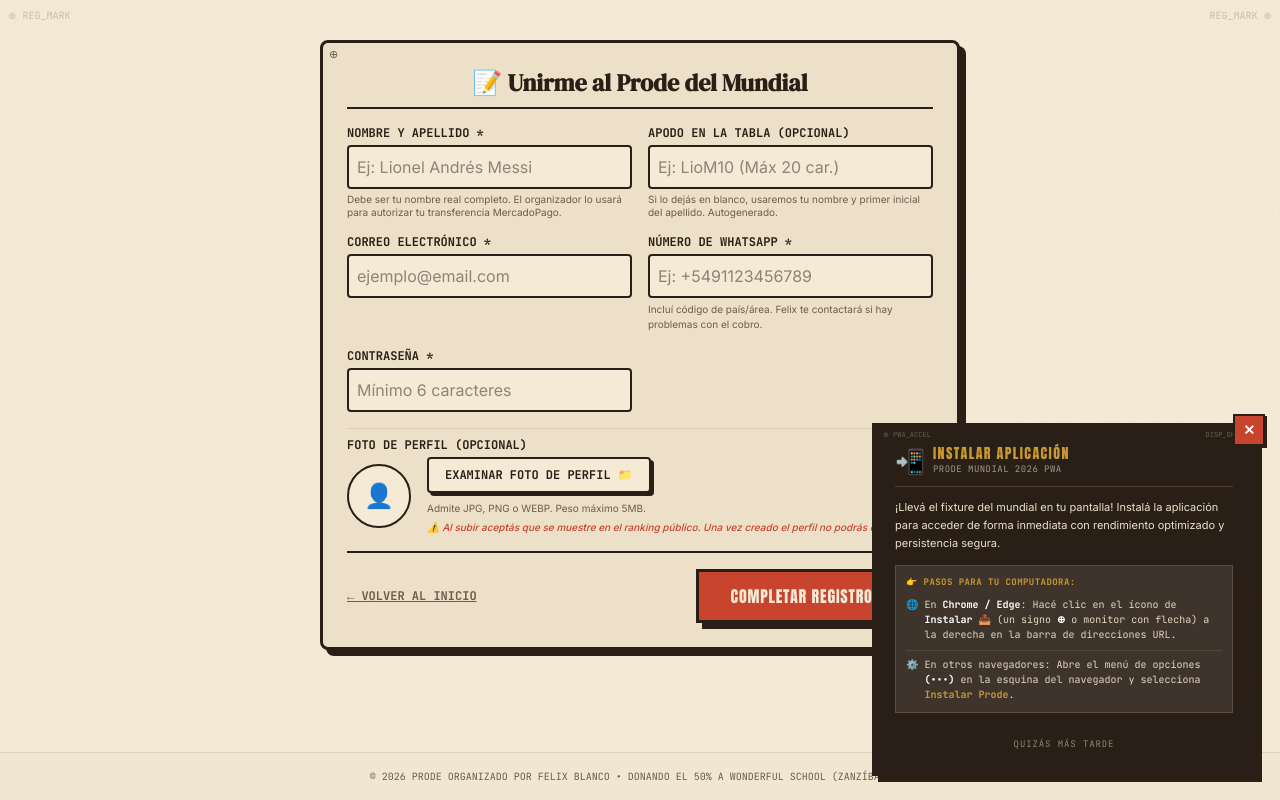
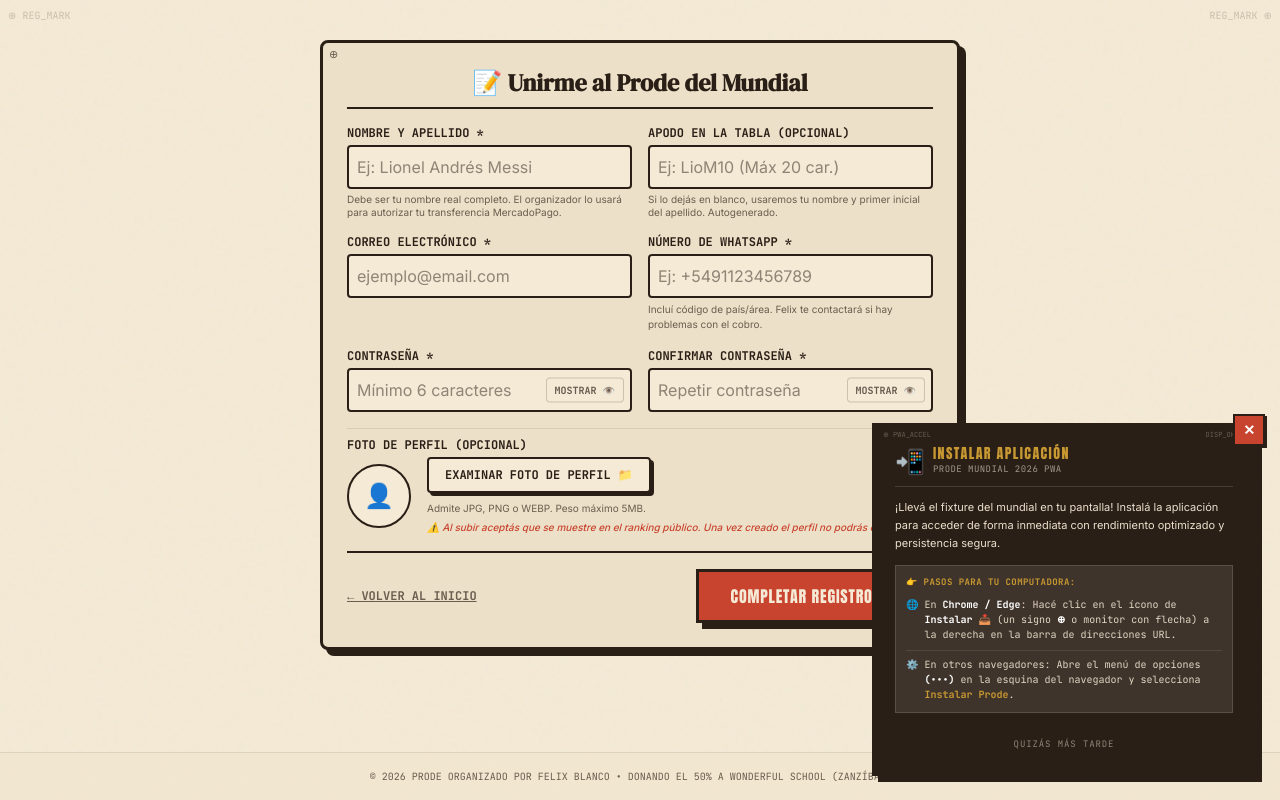
Before and after one commit to sebawhite/prode-mundial-2026, a React (Vite) app: page / in a window 1280 px wide. Both pictures are taken after a click on the button "CREAR MI CUENTA 🚀". Built offline with nearby package versions, Linux system fonts and the light colour scheme; no server answers; the database is empty.

Commit message:
feat: agregar campo confirmar contraseña, mostrar/ocultar visibilidad y fix typescript type

```diff
--- a/src/hooks/useAuth.tsx
+++ b/src/hooks/useAuth.tsx
@@ -124,6 +124,9 @@ export const compressImage = (file: File): Promise<string> => {
   });
 };
 
+// Flag global para mitigar condiciones de carrera durante el registro
+let isSigningUp = false;
+
 export const AuthProvider: React.FC<{ children: React.ReactNode }> = ({ children }) => {
   const [user, setUser] = useState<UserProfile | null>(null);
   const [loading, setLoading] = useState<boolean>(true);
@@ -151,6 +154,10 @@ export const AuthProvider: React.FC<{ children: React.ReactNode }> = ({ children
     } else {
       fetchPublicConfig();
       const unsubscribe = auth.onAuthStateChanged(async (authUser: any) => {
+        if (isSigningUp) {
+          console.log("onAuthStateChanged: Registro en progreso, omitiendo auto-fetch para evitar condiciones de carrera.");
+          return;
+        }
         if (authUser) {
           try {
             // Try of fetch user profile from Firestore to ensure freshness
@@ -405,6 +412,7 @@ export const AuthProvider: React.FC<{ children: React.ReactNode }> = ({ children
   }): Promise<UserProfile> => {
     setError(null);
     setLoading(true);
+    isSigningUp = true;
     try {
       const checkEmail = params.email.trim().toLowerCase();
       const isAdminEmail = checkEmail === "sebahotelmkt@gmail.com" || checkEmail === "felixblancovolpe@gmail.com";
@@ -515,6 +523,7 @@ export const AuthProvider: React.FC<{ children: React.ReactNode }> = ({ children
       setError(err.message);
       throw err;
     } finally {
+      isSigningUp = false;
       setLoading(false);
     }
   };
--- a/src/lib/firebase.ts
+++ b/src/lib/firebase.ts
@@ -13,7 +13,7 @@ const resolvedConfig = {
   storageBucket: metaEnv.VITE_FIREBASE_STORAGE_BUCKET || firebaseConfig?.storageBucket,
   messagingSenderId: metaEnv.VITE_FIREBASE_MESSAGING_SENDER_ID || firebaseConfig?.messagingSenderId,
   appId: metaEnv.VITE_FIREBASE_APP_ID || firebaseConfig?.appId,
-  firestoreDatabaseId: metaEnv.VITE_FIREBASE_DATABASE_ID || firebaseConfig?.firestoreDatabaseId || 'default'
+  firestoreDatabaseId: metaEnv.VITE_FIREBASE_DATABASE_ID || (firebaseConfig as any)?.firestoreDatabaseId || 'default'
 };
 
 // Determine if Firebase is configured with real values or default placeholders
--- a/src/pages/Signup.tsx
+++ b/src/pages/Signup.tsx
@@ -12,13 +12,16 @@ export const Signup: React.FC<SignupProps> = ({ onNavigate }) => {
     nickname: '',
     email: '',
     whatsapp: '',
-    password: ''
+    password: '',
+    confirmPassword: ''
   });
   const [photoFile, setPhotoFile] = useState<File | null>(null);
   const [photoPreview, setPhotoPreview] = useState<string | null>(null);
   const [isCompressing, setIsCompressing] = useState(false);
   const [errorMsg, setErrorMsg] = useState<string | null>(null);
   const [successMsg, setSuccessMsg] = useState<string | null>(null);
+  const [showPassword, setShowPassword] = useState(false);
+  const [showConfirmPassword, setShowConfirmPassword] = useState(false);
 
   const handleInputChange = (e: React.ChangeEvent<HTMLInputElement>) => {
     setFormData({
@@ -45,8 +48,18 @@ export const Signup: React.FC<SignupProps> = ({ onNavigate }) => {
     setErrorMsg(null);
     setSuccessMsg(null);
 
-    if (!formData.fullName || !formData.email || !formData.whatsapp || !formData.password) {
+    if (!formData.fullName || !formData.email || !formData.whatsapp || !formData.password || !formData.confirmPassword) {
       setErrorMsg("Por favor completá todos los campos obligatorios (*).");
+      return;
+    }
+
+    if (formData.password.length < 6) {
+      setErrorMsg("La contraseña debe tener al menos 6 caracteres.");
+      return;
+    }
+
+    if (formData.password !== formData.confirmPassword) {
+      setErrorMsg("Las contraseñas no coinciden. Por favor verificalas.");
       return;
     }
 
@@ -177,15 +190,49 @@ export const Signup: React.FC<SignupProps> = ({ onNavigate }) => {
               <label className="block text-xs font-mono font-bold uppercase mb-1 text-brand-ink">
                 Contraseña *
               </label>
+              <div className="relative">
                 <input
-                type="password"
+                  type={showPassword ? "text" : "password"}
                   name="password"
                   required
                   value={formData.password}
                   onChange={handleInputChange}
-                className="w-full text-base border-2 border-brand-ink p-2 rounded bg-brand-bg font-sans focus:outline-none focus:ring-2 focus:ring-brand-accent focus:bg-brand-bg"
+                  className="w-full text-base border-2 border-brand-ink p-2 pr-20 rounded bg-brand-bg font-sans focus:outline-none focus:ring-2 focus:ring-brand-accent focus:bg-brand-bg"
                   placeholder="Mínimo 6 caracteres"
                 />
+                <button
+                  type="button"
+                  onClick={() => setShowPassword(!showPassword)}
+                  className="absolute right-2 top-1/2 -translate-y-1/2 text-[10px] font-mono font-bold uppercase text-brand-ink/70 hover:text-brand-ink px-2 py-1 bg-brand-bg/50 border border-brand-ink/20 rounded select-none cursor-pointer"
+                >
+                  {showPassword ? "Ocultar 👁️" : "Mostrar 👁️"}
+                </button>
+              </div>
+            </div>
+
+            {/* Confirm password */}
+            <div>
+              <label className="block text-xs font-mono font-bold uppercase mb-1 text-brand-ink">
+                Confirmar Contraseña *
+              </label>
+              <div className="relative">
+                <input
+                  type={showConfirmPassword ? "text" : "password"}
+                  name="confirmPassword"
+                  required
+                  value={formData.confirmPassword}
+                  onChange={handleInputChange}
+                  className="w-full text-base border-2 border-brand-ink p-2 pr-20 rounded bg-brand-bg font-sans focus:outline-none focus:ring-2 focus:ring-brand-accent focus:bg-brand-bg"
+                  placeholder="Repetir contraseña"
+                />
+                <button
+                  type="button"
+                  onClick={() => setShowConfirmPassword(!showConfirmPassword)}
+                  className="absolute right-2 top-1/2 -translate-y-1/2 text-[10px] font-mono font-bold uppercase text-brand-ink/70 hover:text-brand-ink px-2 py-1 bg-brand-bg/50 border border-brand-ink/20 rounded select-none cursor-pointer"
+                >
+                  {showConfirmPassword ? "Ocultar 👁️" : "Mostrar 👁️"}
+                </button>
+              </div>
             </div>
           </div>
 
```
Lines whose indentation alone changed are shown as unchanged.
